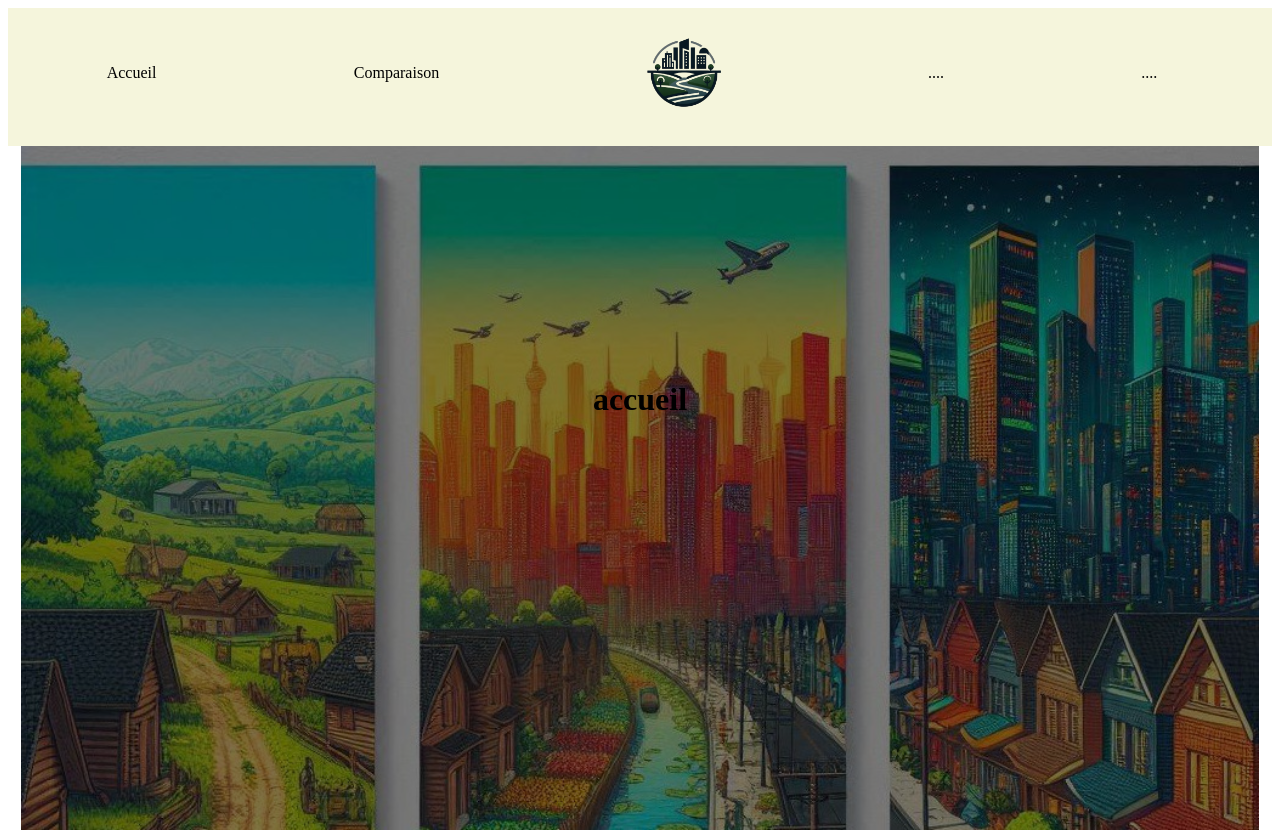
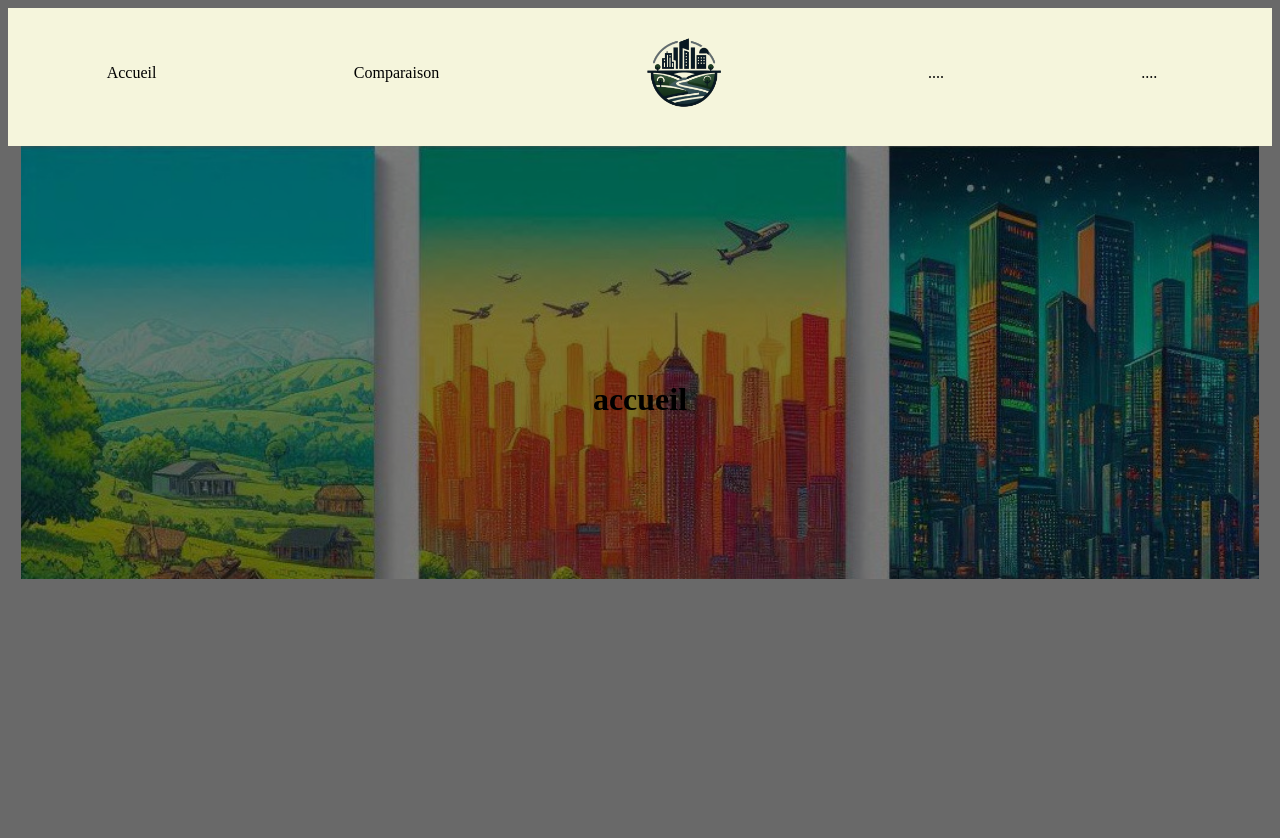
Before and after one commit to BALDONI-Jules-2326013aa/outilDeveloppementUrbain, a PHP site: page / in a window 1280 px wide. After the commit the page ends 579 px from the top, so only its background shows below. Run offline with PHP 8.4, Linux system fonts and the light colour scheme.

Commit message:
création de la page d'accueil

```diff
--- a/_assets/styles/style.css
+++ b/_assets/styles/style.css
@@ -1,6 +1,9 @@
 .header{
     position: sticky;
     top:0;
+}
+body{
+    background-color: dimgray;
 }
 nav{
     background-color: beige;
```
Also changed, not shown: _assets/images/imgAccueil.jpeg.
